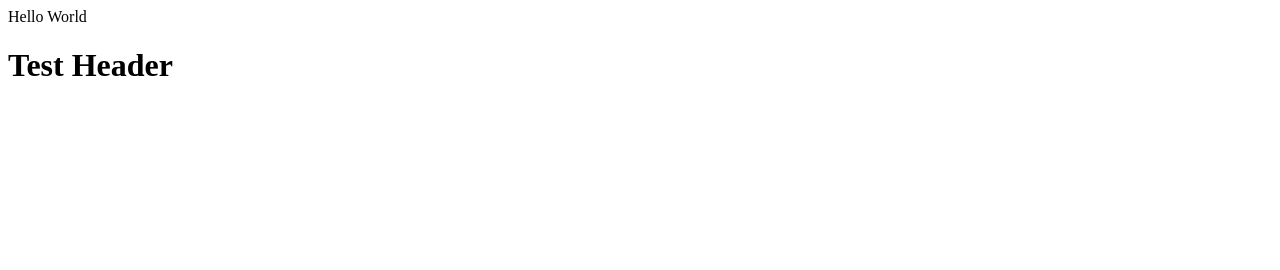
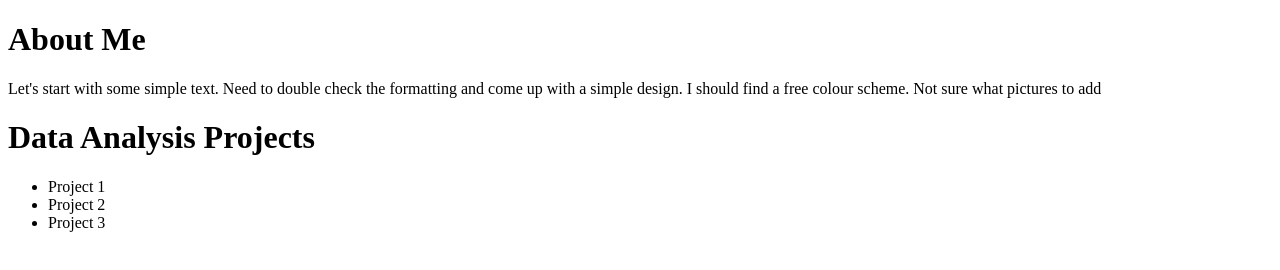
Before and after one commit to jmxf/jmxf.github.io, a plain HTML site: page index.html in a window 1280 px wide. Drawn offline with Linux system fonts and the light colour scheme.

Commit message:
basic html structure

```diff
--- a/index.html
+++ b/index.html
@@ -1,5 +1,25 @@
-Hello World
+<!DOCTYPE html>
+<html>
+
+<head>
+	<title>Data Analysis Portfolio JMF</title>
+</head>
 
 <body>
-	<h1>Test Header</h1>
+	<h1>About Me</h1>
+	<nav>
+		<p>Let's start with some simple text.
+		Need to double check the formatting and come up with a simple design. I should find a free colour scheme.
+		Not sure what pictures to add</p>
+	</nav>
+	<h1>Data Analysis Projects</h1>
+	<nav>
+		<ul>
+			<li>Project 1</li>
+			<li>Project 2</li>
+			<li>Project 3</li>
+		</ul>
+	</nav>
 </body>
+
+</html>
```
